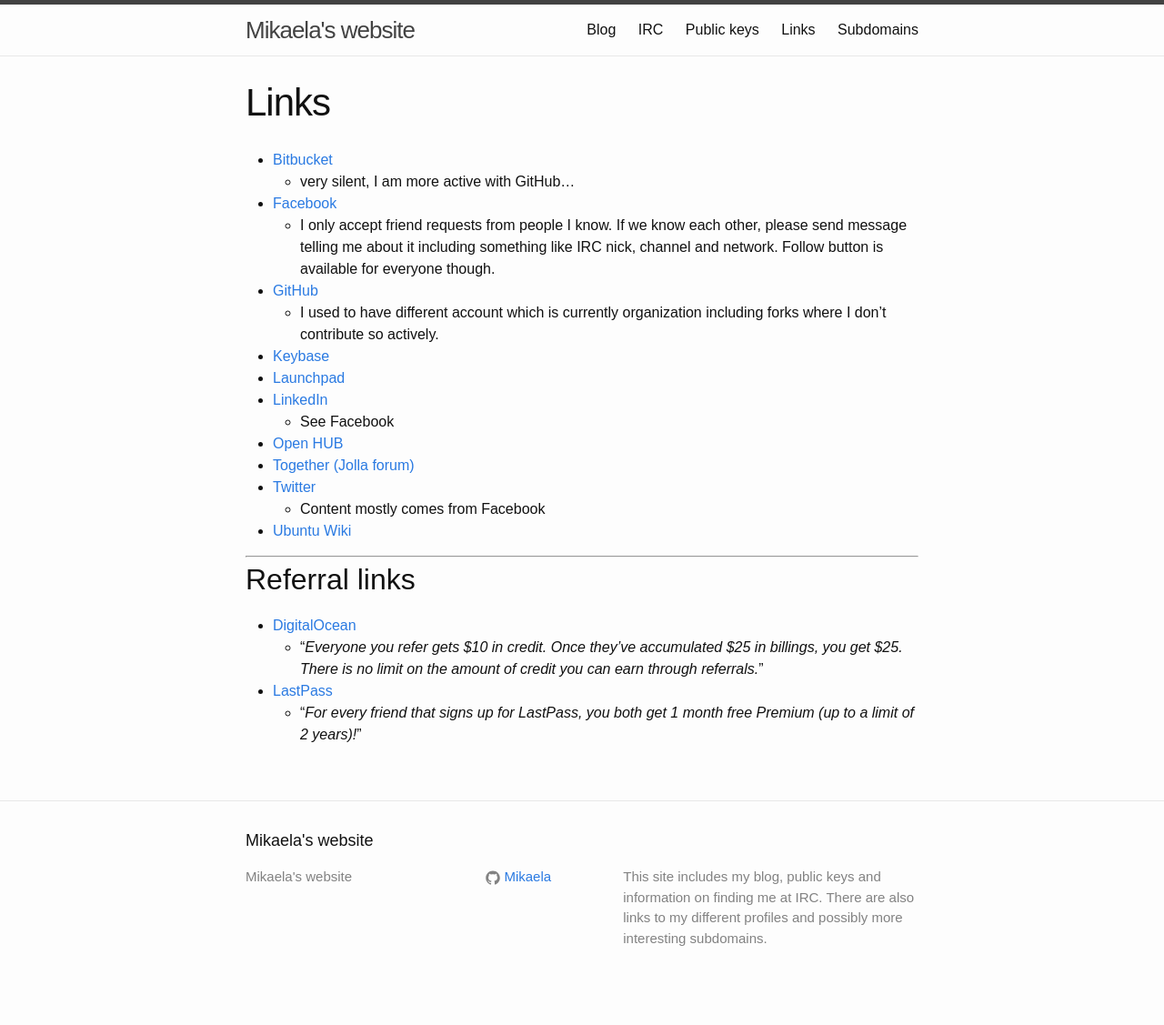
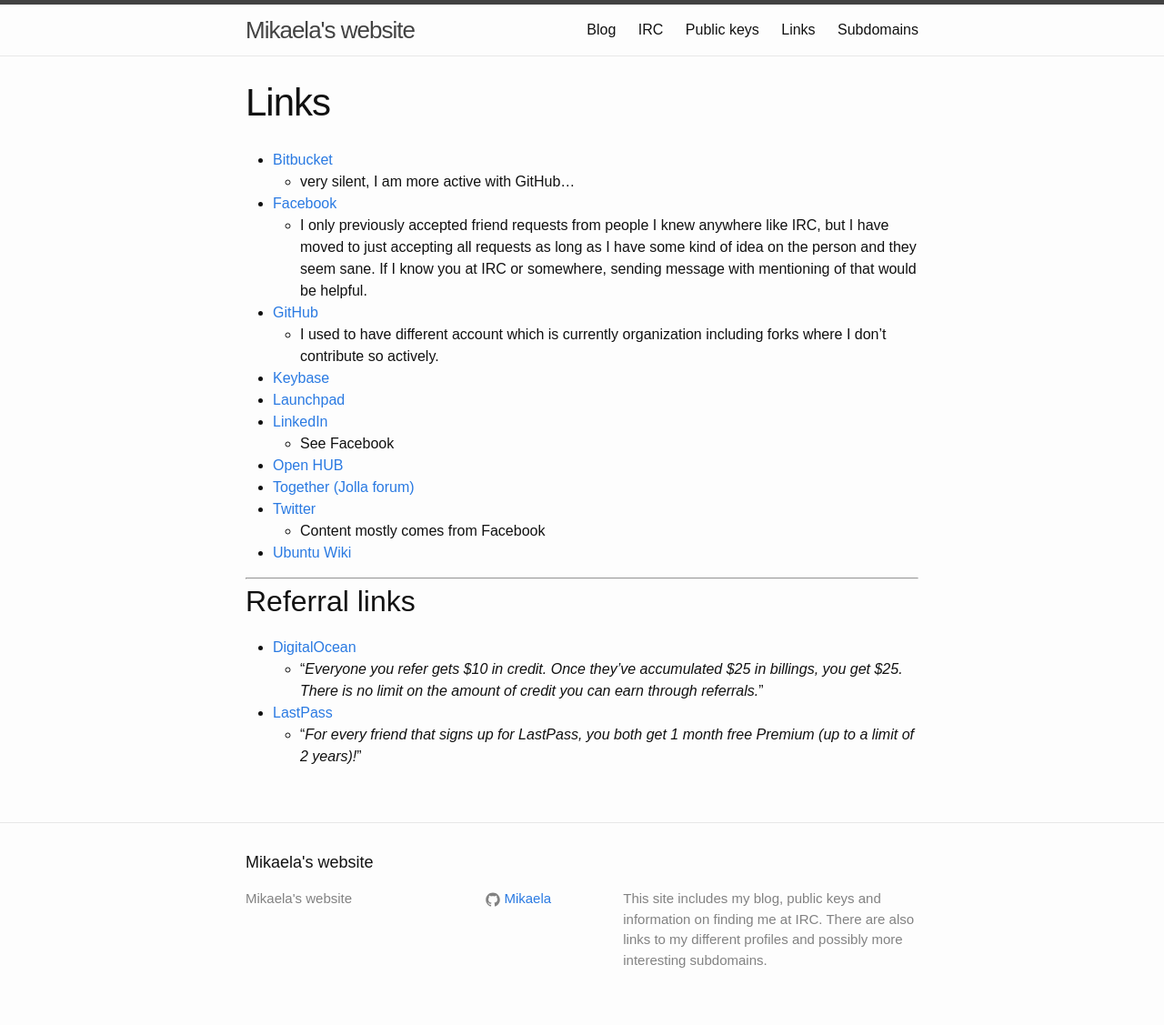
Before and after one commit to Mikaela/mikaela.github.io, a Jekyll site: the page built from pages/links.markdown, in a window 1280 px wide. Shown: the whole page at 91% size. Built offline with Jekyll 4.4.1, drawn with Linux system fonts in a browser that asks for light colours; Markdown is read by kramdown in place of the engine named in the settings; before the commit the page ends 1103 px from its top, so only the background shows below that.

Commit message:
pages: update links

```diff
--- a/pages/links.markdown
+++ b/pages/links.markdown
@@ -7,10 +7,11 @@
 * [Bitbucket](http://bitbucket.org/Ciblia)
     * very silent, I am more active with GitHub…
 * [Facebook](https://facebook.com/mikaelahmsuomalainen)
-    * I only accept friend requests from people I know. If we know each
-      other, please send message telling me about it including something
-      like IRC nick, channel and network. Follow button is available
-      for everyone though.
+    * I only previously accepted friend requests from people I knew
+      anywhere like IRC, but I have moved to just accepting all requests
+      as long as I have some kind of idea on the person and they seem sane.
+      If I know you at IRC or somewhere, sending message with mentioning of
+      that would be helpful.
 * [GitHub](https://github.com/Mikaela)
     * I used to have different account which is currently organization
       including forks where I don't contribute so actively.
```
